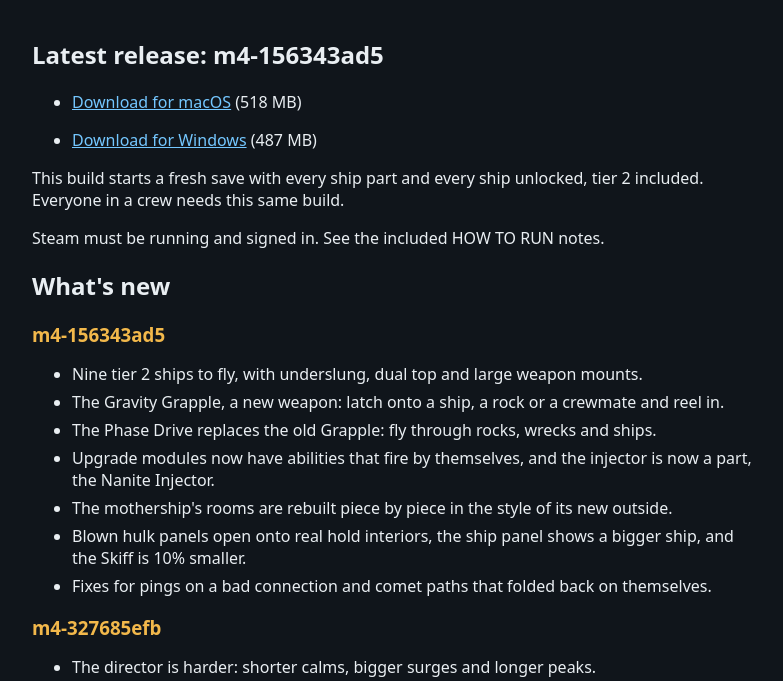
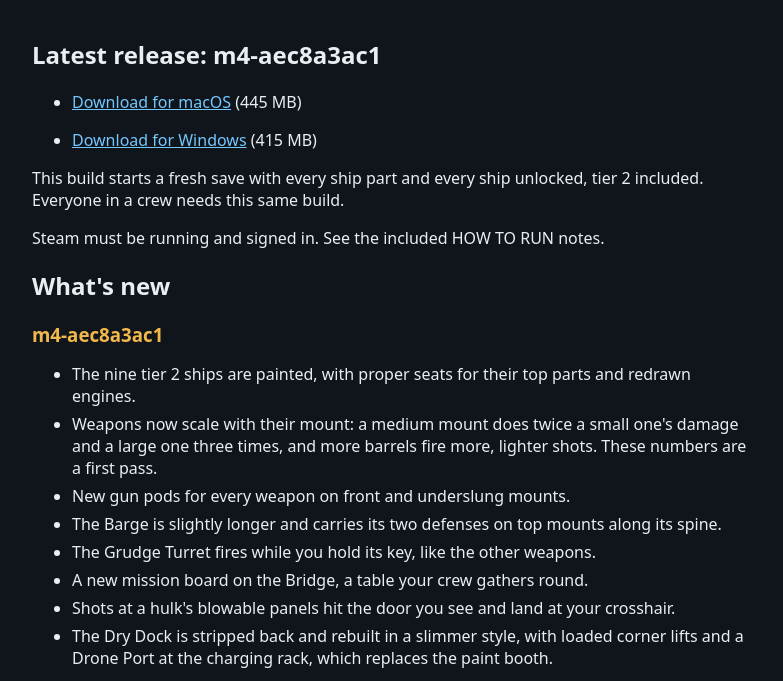
Before and after one commit to Hulkrunners/hulkrunners.github.io, a plain HTML site: page index.html in a window 1280 px wide. Shown: the part 543-1224 px from the top of the page, without its empty margins (248-1031 px from the left). Drawn offline with Linux system fonts and the light colour scheme.

Commit message:
Release m4-aec8a3ac1: painted tier 2 ships, weapons by mount size, new gun pods, the mission table and a slimmer Dry Dock
Co-Authored-By: Claude Opus 5.5 <noreply@anthropic.com>

```diff
--- a/index.html
+++ b/index.html
@@ -19,14 +19,25 @@
     <a href="hulkrunners-showcase.mp4">Download the showcase video</a>
   </video>
   <script>document.getElementById("showcase").volume = 0.5;</script>
-  <h2>Latest release: m4-156343ad5</h2>
+  <h2>Latest release: m4-aec8a3ac1</h2>
   <ul>
-    <li><a href="https://github.com/Hulkrunners/hulkrunners.github.io/releases/download/m4-156343ad5/Hulkrunners-m4-156343ad5-macOS.zip">Download for macOS</a> (518 MB)</li>
-    <li><a href="https://github.com/Hulkrunners/hulkrunners.github.io/releases/download/m4-156343ad5/Hulkrunners-m4-156343ad5-Windows.zip">Download for Windows</a> (487 MB)</li>
+    <li><a href="https://github.com/Hulkrunners/hulkrunners.github.io/releases/download/m4-aec8a3ac1/Hulkrunners-m4-aec8a3ac1-macOS.zip">Download for macOS</a> (445 MB)</li>
+    <li><a href="https://github.com/Hulkrunners/hulkrunners.github.io/releases/download/m4-aec8a3ac1/Hulkrunners-m4-aec8a3ac1-Windows.zip">Download for Windows</a> (415 MB)</li>
   </ul>
   <p>This build starts a fresh save with every ship part and every ship unlocked, tier 2 included. Everyone in a crew needs this same build.</p>
   <p>Steam must be running and signed in. See the included HOW TO RUN notes.</p>
   <h2>What's new</h2>
+  <h3>m4-aec8a3ac1</h3>
+  <ul class="log">
+    <li>The nine tier 2 ships are painted, with proper seats for their top parts and redrawn engines.</li>
+    <li>Weapons now scale with their mount: a medium mount does twice a small one's damage and a large one three times, and more barrels fire more, lighter shots. These numbers are a first pass.</li>
+    <li>New gun pods for every weapon on front and underslung mounts.</li>
+    <li>The Barge is slightly longer and carries its two defenses on top mounts along its spine.</li>
+    <li>The Grudge Turret fires while you hold its key, like the other weapons.</li>
+    <li>A new mission board on the Bridge, a table your crew gathers round.</li>
+    <li>Shots at a hulk's blowable panels hit the door you see and land at your crosshair.</li>
+    <li>The Dry Dock is stripped back and rebuilt in a slimmer style, with loaded corner lifts and a Drone Port at the charging rack, which replaces the paint booth.</li>
+  </ul>
   <h3>m4-156343ad5</h3>
   <ul class="log">
     <li>Nine tier 2 ships to fly, with underslung, dual top and large weapon mounts.</li>
```
